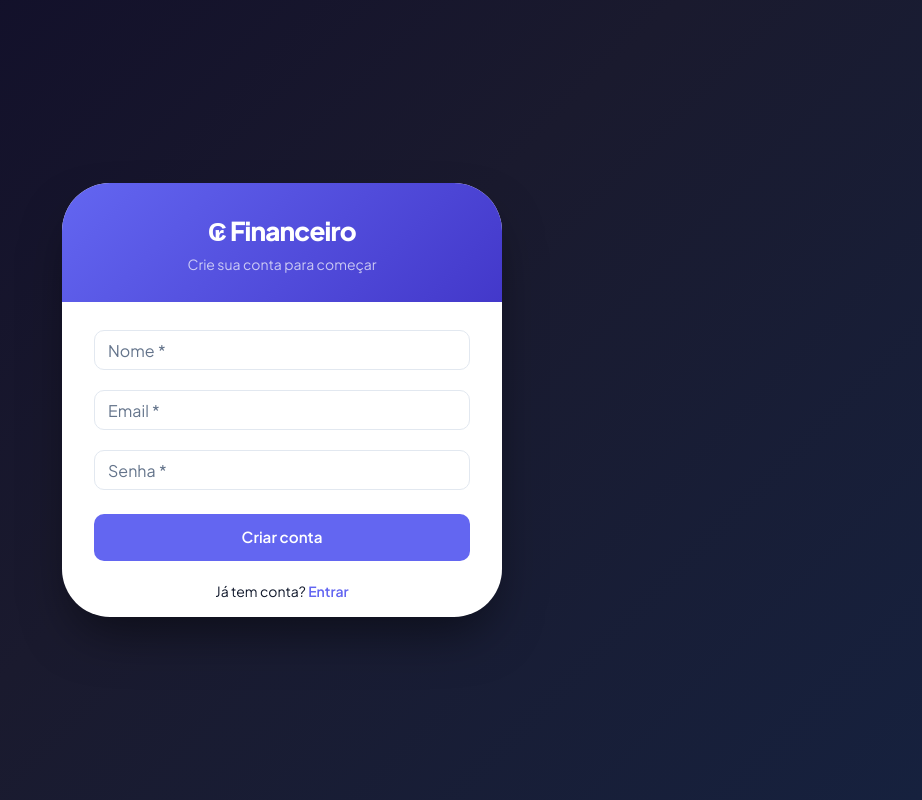
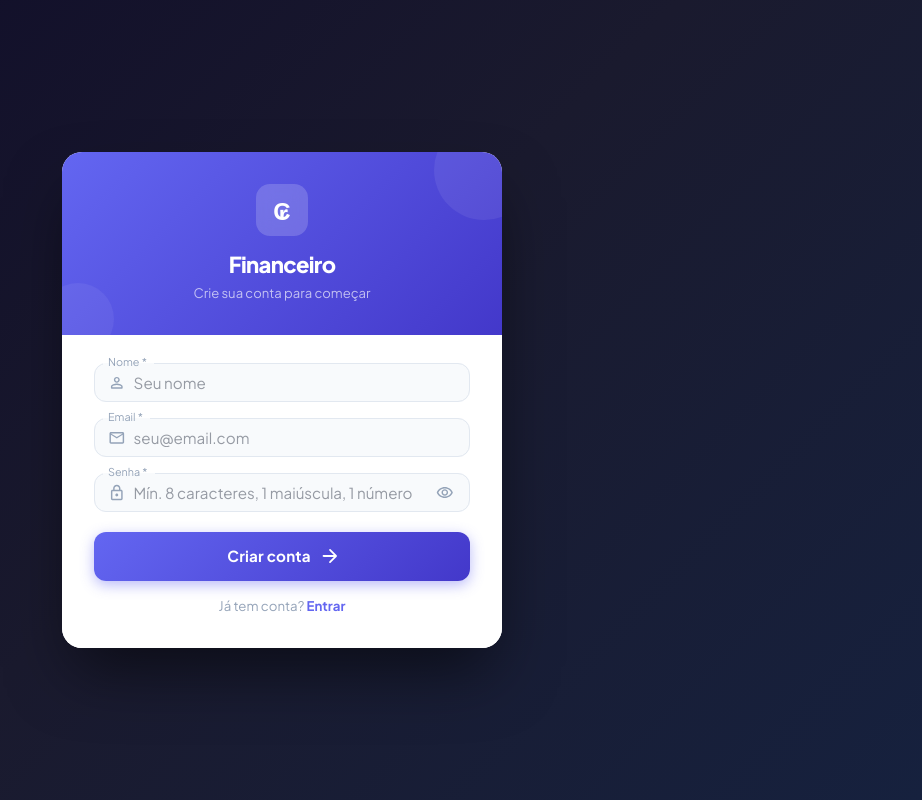
Before and after one commit to leonfpontes/financeiro, a Next.js app: page /register in a window 1280 px wide. Shown: the whole page, without its empty margins (358-1280 px from the left). Built offline with nearby package versions, Linux system fonts and the light colour scheme; what @mui/material-nextjs would draw is missing.

Commit message:
fix: sync package-lock.json for Render deploy; redesign login/register forms

```diff
--- a/src/app/(auth)/login/page.tsx
+++ b/src/app/(auth)/login/page.tsx
@@ -11,11 +11,38 @@ import TextField from "@mui/material/TextField";
 import Button from "@mui/material/Button";
 import Typography from "@mui/material/Typography";
 import Alert from "@mui/material/Alert";
+import InputAdornment from "@mui/material/InputAdornment";
+import IconButton from "@mui/material/IconButton";
+import EmailOutlinedIcon from "@mui/icons-material/EmailOutlined";
+import LockOutlinedIcon from "@mui/icons-material/LockOutlined";
+import VisibilityOutlinedIcon from "@mui/icons-material/VisibilityOutlined";
+import VisibilityOffOutlinedIcon from "@mui/icons-material/VisibilityOffOutlined";
+import ArrowForwardRoundedIcon from "@mui/icons-material/ArrowForwardRounded";
+
+const fieldSx = {
+  "& .MuiOutlinedInput-root": {
+    borderRadius: "12px",
+    backgroundColor: "#f8fafc",
+    fontSize: "0.95rem",
+    transition: "box-shadow 0.2s, background-color 0.2s",
+    "& fieldset": { borderColor: "#e2e8f0", borderWidth: "1.5px" },
+    "&:hover fieldset": { borderColor: "#a5b4fc" },
+    "&.Mui-focused": {
+      backgroundColor: "#fff",
+      boxShadow: "0 0 0 3px rgba(99,102,241,0.12)",
+    },
+    "&.Mui-focused fieldset": { borderColor: "#6366f1", borderWidth: "1.5px" },
+  },
+  "& .MuiInputLabel-root": { fontSize: "0.9rem", color: "#94a3b8" },
+  "& .MuiInputLabel-root.Mui-focused": { color: "#6366f1" },
+  "& .MuiInputAdornment-root .MuiSvgIcon-root": { color: "#94a3b8", fontSize: "1.1rem" },
+};
 
 export default function LoginPage() {
   const router = useRouter();
   const [email, setEmail] = useState("");
   const [password, setPassword] = useState("");
+  const [showPwd, setShowPwd] = useState(false);
   const [error, setError] = useState("");
   const [loading, setLoading] = useState(false);
 
@@ -33,27 +60,124 @@ export default function LoginPage() {
   }
 
   return (
-    <Card sx={{ borderRadius: 4, overflow: "hidden", border: "none", boxShadow: "0 25px 50px -12px rgba(0,0,0,0.5)" }}>
-      <Box sx={{ background: "linear-gradient(135deg, #6366f1 0%, #4338ca 100%)", px: { xs: 3, sm: 4 }, py: 3.5, textAlign: "center" }}>
-        <Typography sx={{ fontSize: 26, fontWeight: 800, color: "white", letterSpacing: "-0.03em" }}>
-          ₢ Financeiro
-        </Typography>
-        <Typography variant="body2" sx={{ color: "rgba(255,255,255,0.7)", mt: 0.5 }}>
-          Entre com sua conta para continuar
-        </Typography>
+    <Card sx={{ borderRadius: "20px", overflow: "hidden", border: "none", boxShadow: "0 32px 64px -12px rgba(0,0,0,0.55)" }}>
+      {/* ── Header ── */}
+      <Box sx={{
+        background: "linear-gradient(135deg, #6366f1 0%, #4338ca 100%)",
+        px: { xs: 3, sm: 4 }, py: 4, textAlign: "center",
+        position: "relative", overflow: "hidden",
+      }}>
+        {/* Decorative blobs */}
+        <Box sx={{ position: "absolute", top: -32, right: -32, width: 100, height: 100, borderRadius: "50%", background: "rgba(255,255,255,0.07)" }} />
+        <Box sx={{ position: "absolute", bottom: -20, left: -20, width: 72, height: 72, borderRadius: "50%", background: "rgba(255,255,255,0.06)" }} />
+
+        <Box sx={{ position: "relative", zIndex: 1 }}>
+          <Box sx={{ display: "inline-flex", alignItems: "center", justifyContent: "center", width: 52, height: 52, borderRadius: "14px", background: "rgba(255,255,255,0.18)", backdropFilter: "blur(8px)", mb: 1.5 }}>
+            <Typography sx={{ fontSize: 24, fontWeight: 900, color: "white", lineHeight: 1 }}>₢</Typography>
+          </Box>
+          <Typography sx={{ fontSize: 22, fontWeight: 800, color: "white", letterSpacing: "-0.03em", display: "block" }}>
+            Financeiro
+          </Typography>
+          <Typography variant="body2" sx={{ color: "rgba(255,255,255,0.65)", mt: 0.4, fontSize: "0.82rem" }}>
+            Entre com sua conta para continuar
+          </Typography>
+        </Box>
       </Box>
-      <CardContent sx={{ px: { xs: 3, sm: 4 }, py: 3.5 }}>
+
+      {/* ── Form ── */}
+      <CardContent sx={{ px: { xs: 3, sm: 4 }, pt: 3.5, pb: "32px !important", backgroundColor: "#fff" }}>
         <form onSubmit={handleSubmit}>
-          <Box sx={{ display: "flex", flexDirection: "column", gap: 2.5 }}>
-            {error && <Alert severity="error" sx={{ borderRadius: 2 }}>{error}</Alert>}
-            <TextField label="Email" type="email" value={email} onChange={(e) => setEmail(e.target.value)} placeholder="seu@email.com" required autoComplete="email" />
-            <TextField label="Senha" type="password" value={password} onChange={(e) => setPassword(e.target.value)} placeholder="••••••••" required autoComplete="current-password" />
-            <Button type="submit" variant="contained" size="large" disabled={loading} fullWidth sx={{ mt: 0.5, py: 1.3, fontSize: "0.95rem" }}>
+          <Box sx={{ display: "flex", flexDirection: "column", gap: 2 }}>
+            {error && (
+              <Alert severity="error" sx={{ borderRadius: "10px", fontSize: "0.83rem", py: 0.5 }}>
+                {error}
+              </Alert>
+            )}
+
+            <TextField
+              label="Email"
+              type="email"
+              value={email}
+              onChange={(e) => setEmail(e.target.value)}
+              placeholder="seu@email.com"
+              required
+              autoComplete="email"
+              fullWidth
+              slotProps={{
+                input: {
+                  startAdornment: (
+                    <InputAdornment position="start">
+                      <EmailOutlinedIcon />
+                    </InputAdornment>
+                  ),
+                },
+                inputLabel: { shrink: true },
+              }}
+              sx={fieldSx}
+            />
+
+            <TextField
+              label="Senha"
+              type={showPwd ? "text" : "password"}
+              value={password}
+              onChange={(e) => setPassword(e.target.value)}
+              placeholder="••••••••"
+              required
+              autoComplete="current-password"
+              fullWidth
+              slotProps={{
+                input: {
+                  startAdornment: (
+                    <InputAdornment position="start">
+                      <LockOutlinedIcon />
+                    </InputAdornment>
+                  ),
+                  endAdornment: (
+                    <InputAdornment position="end">
+                      <IconButton size="small" onClick={() => setShowPwd((v) => !v)} tabIndex={-1} edge="end"
+                        sx={{ color: "#94a3b8", "&:hover": { color: "#6366f1" } }}>
+                        {showPwd ? <VisibilityOffOutlinedIcon sx={{ fontSize: 18 }} /> : <VisibilityOutlinedIcon sx={{ fontSize: 18 }} />}
+                      </IconButton>
+                    </InputAdornment>
+                  ),
+                },
+                inputLabel: { shrink: true },
+              }}
+              sx={fieldSx}
+            />
+
+            <Button
+              type="submit"
+              variant="contained"
+              size="large"
+              disabled={loading}
+              fullWidth
+              endIcon={!loading && <ArrowForwardRoundedIcon sx={{ fontSize: 18 }} />}
+              sx={{
+                mt: 0.5,
+                py: 1.4,
+                fontSize: "0.95rem",
+                fontWeight: 700,
+                borderRadius: "12px",
+                textTransform: "none",
+                letterSpacing: "0.01em",
+                background: "linear-gradient(135deg, #6366f1 0%, #4338ca 100%)",
+                boxShadow: "0 4px 14px rgba(99,102,241,0.45)",
+                "&:hover": {
+                  background: "linear-gradient(135deg, #4f46e5 0%, #3730a3 100%)",
+                  boxShadow: "0 6px 20px rgba(99,102,241,0.55)",
+                },
+                "&:disabled": { opacity: 0.65, boxShadow: "none" },
+              }}
+            >
               {loading ? "Entrando..." : "Entrar"}
             </Button>
-            <Typography variant="body2" sx={{ textAlign: "center" }} color="text.secondary">
+
+            <Typography variant="body2" sx={{ textAlign: "center", color: "#94a3b8", fontSize: "0.83rem" }}>
               Não tem conta?{" "}
-              <Link href="/register" style={{ color: "#6366f1", fontWeight: 600, textDecoration: "none" }}>Cadastre-se</Link>
+              <Link href="/register" style={{ color: "#6366f1", fontWeight: 700, textDecoration: "none" }}>
+                Cadastre-se
+              </Link>
             </Typography>
           </Box>
         </form>
--- a/src/app/(auth)/register/page.tsx
+++ b/src/app/(auth)/register/page.tsx
@@ -10,12 +10,40 @@ import TextField from "@mui/material/TextField";
 import Button from "@mui/material/Button";
 import Typography from "@mui/material/Typography";
 import Alert from "@mui/material/Alert";
+import InputAdornment from "@mui/material/InputAdornment";
+import IconButton from "@mui/material/IconButton";
+import EmailOutlinedIcon from "@mui/icons-material/EmailOutlined";
+import LockOutlinedIcon from "@mui/icons-material/LockOutlined";
+import PersonOutlineRoundedIcon from "@mui/icons-material/PersonOutlineRounded";
+import VisibilityOutlinedIcon from "@mui/icons-material/VisibilityOutlined";
+import VisibilityOffOutlinedIcon from "@mui/icons-material/VisibilityOffOutlined";
+import ArrowForwardRoundedIcon from "@mui/icons-material/ArrowForwardRounded";
+
+const fieldSx = {
+  "& .MuiOutlinedInput-root": {
+    borderRadius: "12px",
+    backgroundColor: "#f8fafc",
+    fontSize: "0.95rem",
+    transition: "box-shadow 0.2s, background-color 0.2s",
+    "& fieldset": { borderColor: "#e2e8f0", borderWidth: "1.5px" },
+    "&:hover fieldset": { borderColor: "#a5b4fc" },
+    "&.Mui-focused": {
+      backgroundColor: "#fff",
+      boxShadow: "0 0 0 3px rgba(99,102,241,0.12)",
+    },
+    "&.Mui-focused fieldset": { borderColor: "#6366f1", borderWidth: "1.5px" },
+  },
+  "& .MuiInputLabel-root": { fontSize: "0.9rem", color: "#94a3b8" },
+  "& .MuiInputLabel-root.Mui-focused": { color: "#6366f1" },
+  "& .MuiInputAdornment-root .MuiSvgIcon-root": { color: "#94a3b8", fontSize: "1.1rem" },
+};
 
 export default function RegisterPage() {
   const router = useRouter();
   const [name, setName] = useState("");
   const [email, setEmail] = useState("");
   const [password, setPassword] = useState("");
+  const [showPwd, setShowPwd] = useState(false);
   const [error, setError] = useState("");
   const [loading, setLoading] = useState(false);
 
@@ -35,28 +63,143 @@ export default function RegisterPage() {
   }
 
   return (
-    <Card sx={{ borderRadius: 4, overflow: "hidden", border: "none", boxShadow: "0 25px 50px -12px rgba(0,0,0,0.5)" }}>
-      <Box sx={{ background: "linear-gradient(135deg, #6366f1 0%, #4338ca 100%)", px: 4, py: 3.5, textAlign: "center" }}>
-        <Typography sx={{ fontSize: 26, fontWeight: 800, color: "white", letterSpacing: "-0.03em" }}>
-          ₢ Financeiro
-        </Typography>
-        <Typography variant="body2" sx={{ color: "rgba(255,255,255,0.7)", mt: 0.5 }}>
-          Crie sua conta para começar
-        </Typography>
+    <Card sx={{ borderRadius: "20px", overflow: "hidden", border: "none", boxShadow: "0 32px 64px -12px rgba(0,0,0,0.55)" }}>
+      {/* ── Header ── */}
+      <Box sx={{
+        background: "linear-gradient(135deg, #6366f1 0%, #4338ca 100%)",
+        px: { xs: 3, sm: 4 }, py: 4, textAlign: "center",
+        position: "relative", overflow: "hidden",
+      }}>
+        <Box sx={{ position: "absolute", top: -32, right: -32, width: 100, height: 100, borderRadius: "50%", background: "rgba(255,255,255,0.07)" }} />
+        <Box sx={{ position: "absolute", bottom: -20, left: -20, width: 72, height: 72, borderRadius: "50%", background: "rgba(255,255,255,0.06)" }} />
+
+        <Box sx={{ position: "relative", zIndex: 1 }}>
+          <Box sx={{ display: "inline-flex", alignItems: "center", justifyContent: "center", width: 52, height: 52, borderRadius: "14px", background: "rgba(255,255,255,0.18)", backdropFilter: "blur(8px)", mb: 1.5 }}>
+            <Typography sx={{ fontSize: 24, fontWeight: 900, color: "white", lineHeight: 1 }}>₢</Typography>
+          </Box>
+          <Typography sx={{ fontSize: 22, fontWeight: 800, color: "white", letterSpacing: "-0.03em", display: "block" }}>
+            Financeiro
+          </Typography>
+          <Typography variant="body2" sx={{ color: "rgba(255,255,255,0.65)", mt: 0.4, fontSize: "0.82rem" }}>
+            Crie sua conta para começar
+          </Typography>
+        </Box>
       </Box>
-      <CardContent sx={{ px: 4, py: 3.5 }}>
+
+      {/* ── Form ── */}
+      <CardContent sx={{ px: { xs: 3, sm: 4 }, pt: 3.5, pb: "32px !important", backgroundColor: "#fff" }}>
         <form onSubmit={handleSubmit}>
-          <Box sx={{ display: "flex", flexDirection: "column", gap: 2.5 }}>
-            {error && <Alert severity="error" sx={{ borderRadius: 2 }}>{error}</Alert>}
-            <TextField label="Nome" value={name} onChange={(e) => setName(e.target.value)} placeholder="Seu nome" required />
-            <TextField label="Email" type="email" value={email} onChange={(e) => setEmail(e.target.value)} placeholder="seu@email.com" required autoComplete="email" />
-            <TextField label="Senha" type="password" value={password} onChange={(e) => setPassword(e.target.value)} placeholder="Mín. 8 caracteres, 1 maiúscula, 1 número" required autoComplete="new-password" />
-            <Button type="submit" variant="contained" size="large" disabled={loading} fullWidth sx={{ mt: 0.5, py: 1.3, fontSize: "0.95rem" }}>
+          <Box sx={{ display: "flex", flexDirection: "column", gap: 2 }}>
+            {error && (
+              <Alert severity="error" sx={{ borderRadius: "10px", fontSize: "0.83rem", py: 0.5 }}>
+                {error}
+              </Alert>
+            )}
+
+            <TextField
+              label="Nome"
+              value={name}
+              onChange={(e) => setName(e.target.value)}
+              placeholder="Seu nome"
+              required
+              fullWidth
+              slotProps={{
+                input: {
+                  startAdornment: (
+                    <InputAdornment position="start">
+                      <PersonOutlineRoundedIcon />
+                    </InputAdornment>
+                  ),
+                },
+                inputLabel: { shrink: true },
+              }}
+              sx={fieldSx}
+            />
+
+            <TextField
+              label="Email"
+              type="email"
+              value={email}
+              onChange={(e) => setEmail(e.target.value)}
+              placeholder="seu@email.com"
+              required
+              autoComplete="email"
+              fullWidth
+              slotProps={{
+                input: {
+                  startAdornment: (
+                    <InputAdornment position="start">
+                      <EmailOutlinedIcon />
+                    </InputAdornment>
+                  ),
+                },
+                inputLabel: { shrink: true },
+              }}
+              sx={fieldSx}
+            />
+
+            <TextField
+              label="Senha"
+              type={showPwd ? "text" : "password"}
+              value={password}
+              onChange={(e) => setPassword(e.target.value)}
+              placeholder="Mín. 8 caracteres, 1 maiúscula, 1 número"
+              required
+              autoComplete="new-password"
+              fullWidth
+              slotProps={{
+                input: {
+                  startAdornment: (
+                    <InputAdornment position="start">
+                      <LockOutlinedIcon />
+                    </InputAdornment>
+                  ),
+                  endAdornment: (
+                    <InputAdornment position="end">
+                      <IconButton size="small" onClick={() => setShowPwd((v) => !v)} tabIndex={-1} edge="end"
+                        sx={{ color: "#94a3b8", "&:hover": { color: "#6366f1" } }}>
+                        {showPwd ? <VisibilityOffOutlinedIcon sx={{ fontSize: 18 }} /> : <VisibilityOutlinedIcon sx={{ fontSize: 18 }} />}
+                      </IconButton>
+                    </InputAdornment>
+                  ),
+                },
+                inputLabel: { shrink: true },
+              }}
+              sx={fieldSx}
+            />
+
+            <Button
+              type="submit"
+              variant="contained"
+              size="large"
+              disabled={loading}
+              fullWidth
+              endIcon={!loading && <ArrowForwardRoundedIcon sx={{ fontSize: 18 }} />}
+              sx={{
+                mt: 0.5,
+                py: 1.4,
+                fontSize: "0.95rem",
+                fontWeight: 700,
+                borderRadius: "12px",
+                textTransform: "none",
+                letterSpacing: "0.01em",
+                background: "linear-gradient(135deg, #6366f1 0%, #4338ca 100%)",
+                boxShadow: "0 4px 14px rgba(99,102,241,0.45)",
+                "&:hover": {
+                  background: "linear-gradient(135deg, #4f46e5 0%, #3730a3 100%)",
+                  boxShadow: "0 6px 20px rgba(99,102,241,0.55)",
+                },
+                "&:disabled": { opacity: 0.65, boxShadow: "none" },
+              }}
+            >
               {loading ? "Criando conta..." : "Criar conta"}
             </Button>
-            <Typography variant="body2" sx={{ textAlign: "center" }} color="text.secondary">
+
+            <Typography variant="body2" sx={{ textAlign: "center", color: "#94a3b8", fontSize: "0.83rem" }}>
               Já tem conta?{" "}
-              <Link href="/login" style={{ color: "#6366f1", fontWeight: 600, textDecoration: "none" }}>Entrar</Link>
+              <Link href="/login" style={{ color: "#6366f1", fontWeight: 700, textDecoration: "none" }}>
+                Entrar
+              </Link>
             </Typography>
           </Box>
         </form>
```
Also changed, not shown: 1 other file (tests, documents, lock files or other folders).
